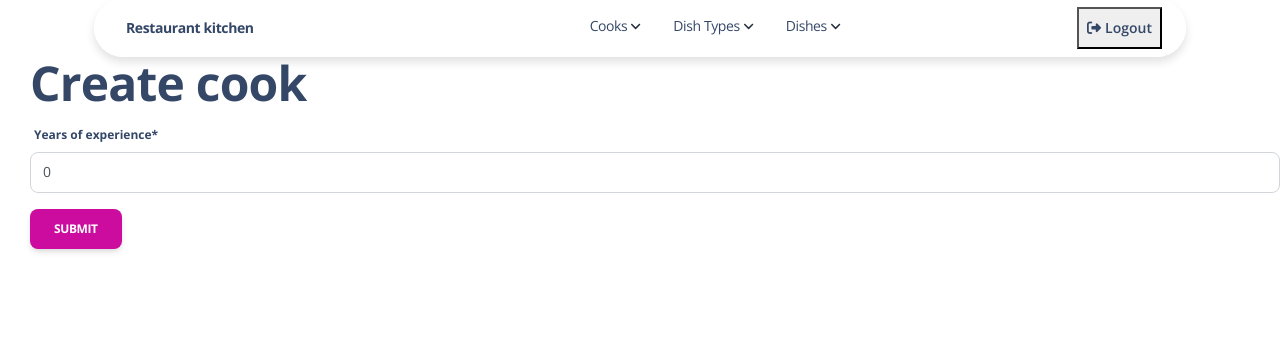
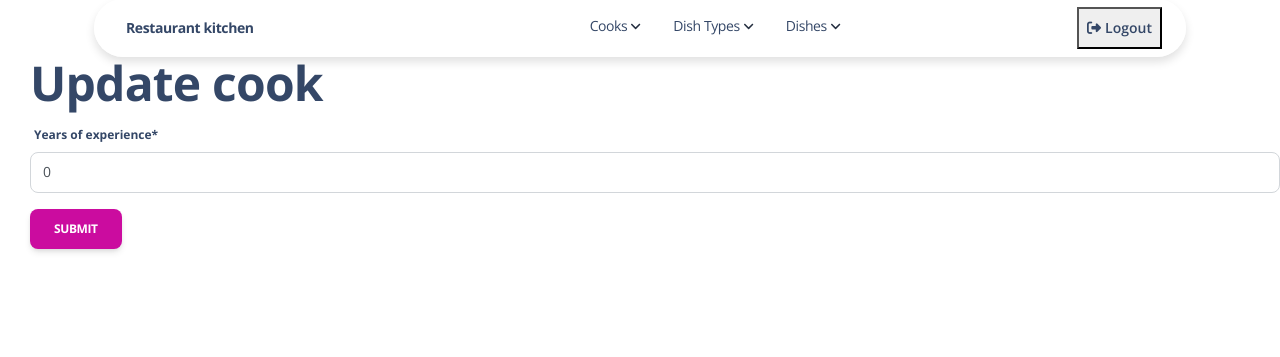
Before and after one commit to YESosnovska/restaurant-kitchen-service, a Django app: page /cooks/1/update/ in a window 1280 px wide. Shown: the part 17-374 px from the top of the page. Run offline with Django 5.2, Linux system fonts and the light colour scheme; the visitor is signed in with stand-in values (Sample User, id 1); data comes from the database, SQL or seed files in the repository; some libraries are stand-ins or nearby versions.

Commit message:
add object|yesno to cook and dish forms

```diff
--- a/templates/kitchen/cook_form.html
+++ b/templates/kitchen/cook_form.html
@@ -3,7 +3,7 @@
 
 {% block content %}
   <div style="margin-top: 70px; margin-left: 30px">
-  <h1>Create cook</h1>
+  <h1>{{ object|yesno:"Update,Create" }} cook</h1>
   <form action="" method="post" novalidate>
     {% csrf_token %}
     {{ form|crispy }}
--- a/templates/kitchen/dish_form.html
+++ b/templates/kitchen/dish_form.html
@@ -3,7 +3,7 @@
 
 {% block content %}
   <div style="margin-top: 70px; margin-left: 30px">
-  <h1>Create dish</h1>
+  <h1>{{ object|yesno:"Update,Create" }} dish</h1>
   <form action="" method="post" novalidate>
     {% csrf_token %}
     {{ form|crispy }}
```
